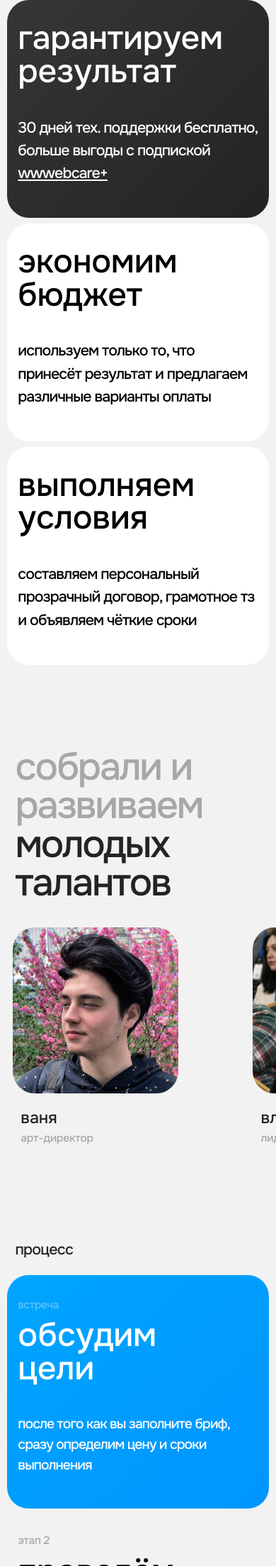
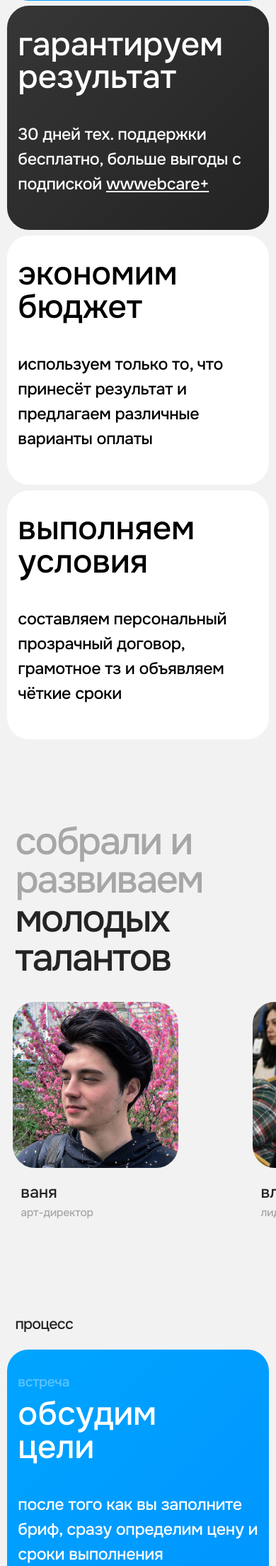
Before and after one commit to whanya/arrowww, a Django app: page / in a window 390 px wide. Shown: the part 2491-4698 px from the top of the page at 71% size. Run offline with Django 5.2, Linux system fonts and the light colour scheme.

Commit message:
ну забыл уже что поправил

```diff
--- a/web/static/web/css/adapt.css
+++ b/web/static/web/css/adapt.css
@@ -242,7 +242,7 @@
 
   .step-wrapper .text-main {
     text-align: left;
-    font-size: 4vw;
+    font-size: 5vw;
     letter-spacing: -0.1vw;
     padding-top: 4vw;
   }
@@ -315,9 +315,9 @@
   }
 
   .feature_text {
-    font-size: 5.5vw;
+    font-size: 6vw;
     padding-bottom: 8vw;
-    letter-spacing: -1px;
+    letter-spacing: -0.1vw;
     margin:0;
   }
 
@@ -364,9 +364,9 @@
   }
 
   .step-description {
-    font-size: 5vw;
+    font-size: 6vw;
     padding-bottom: 0;
-    letter-spacing: -1px;
+    letter-spacing: -0.1vw;
     margin: 0;
     width: auto;
   }
@@ -535,9 +535,9 @@
   }
 
   .service-description {
-    font-size: 5vw;
+    font-size: 6vw;
     padding-bottom: 0;
-    letter-spacing: -1px;
+    letter-spacing: -0.1vw;
     margin: 0;
     width: auto;
   }
@@ -550,8 +550,8 @@
   }
 
   .webcare-wrapper .service-description {
-    padding: 20px 0 !important;
-    font-size: 24px !important;
+
+    font-size: 5vw !important;
   }
 
   .webcare-wrapper .service-price {
```
